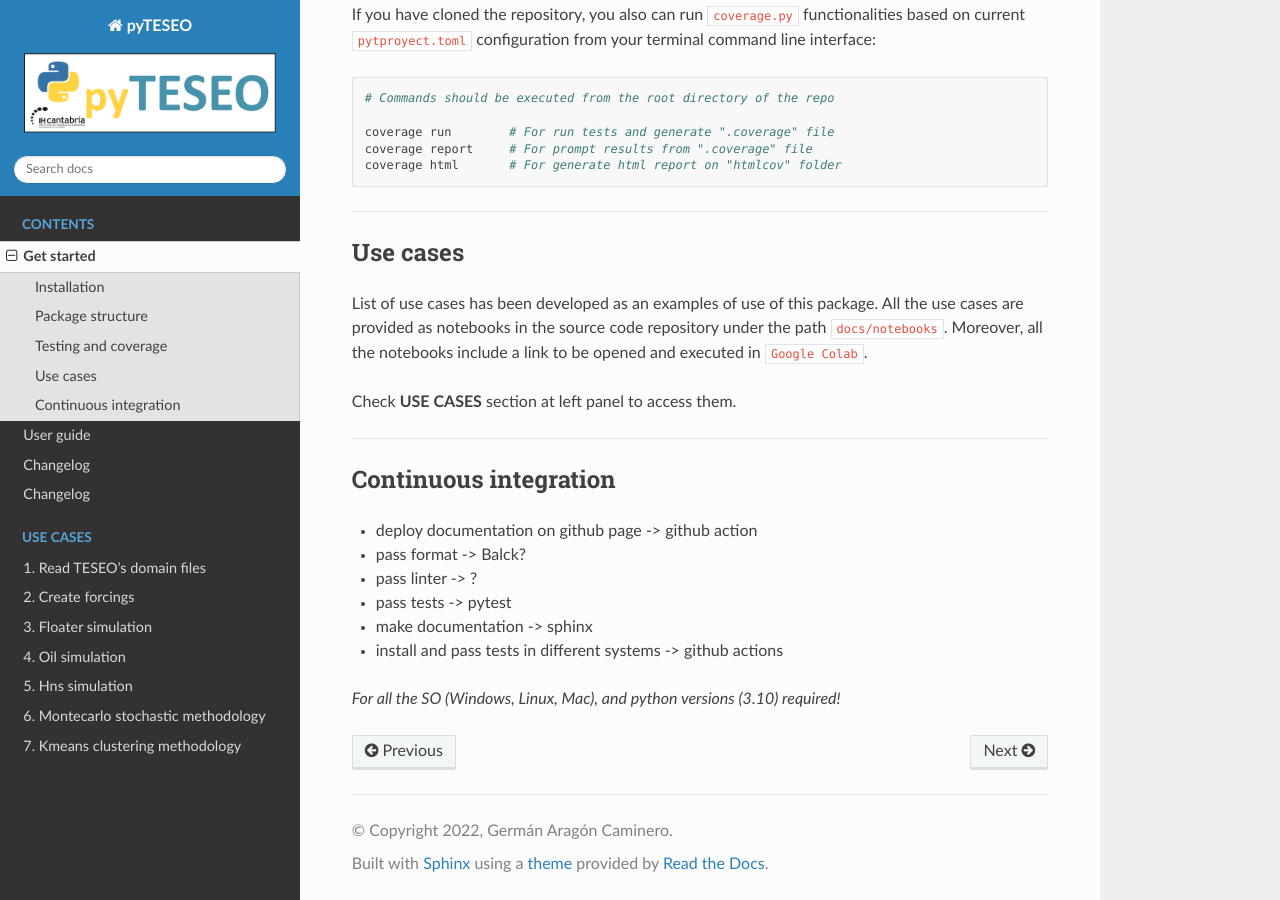
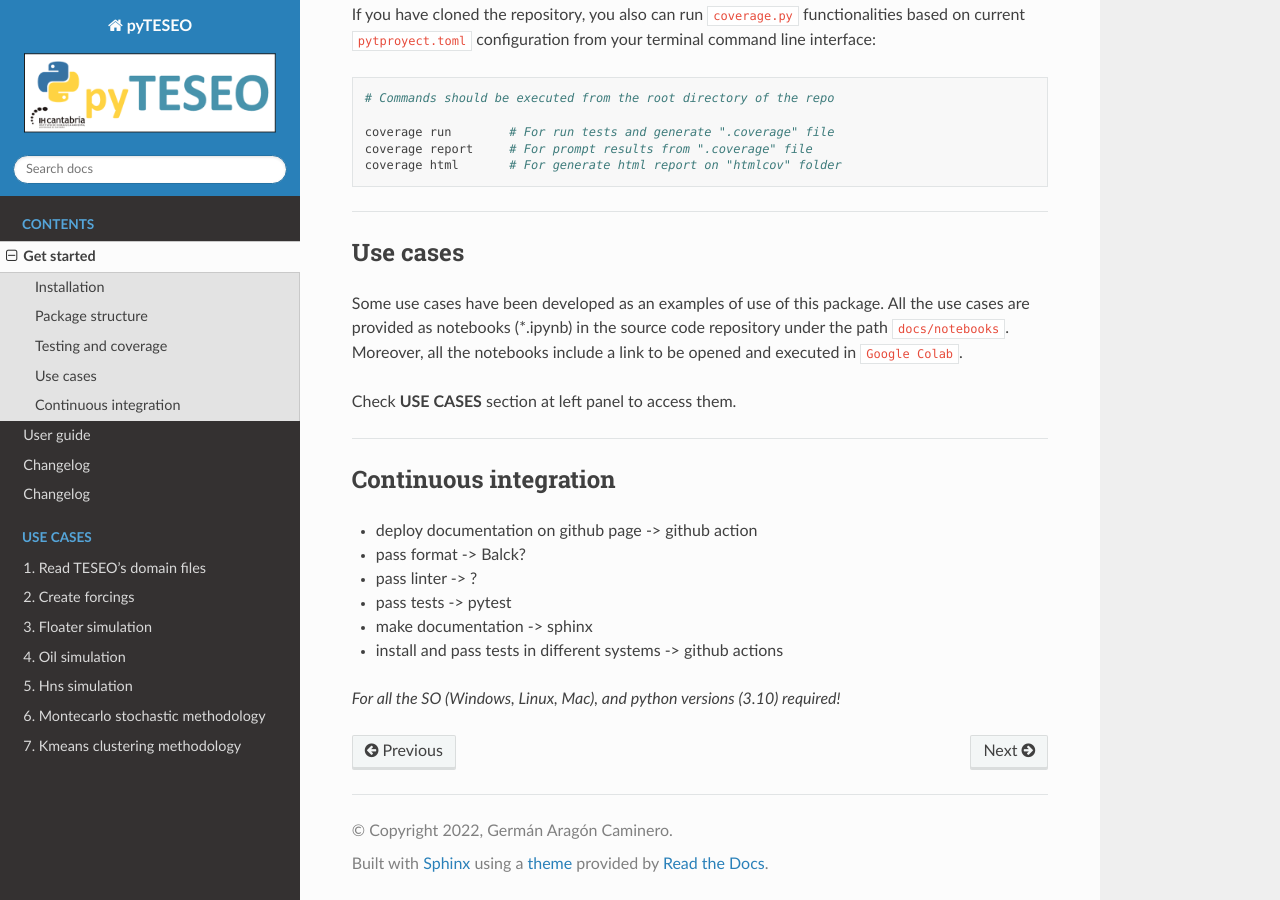
Before and after one commit to vegama/pyteseo, a Sphinx documentation site: the page built from docs/get-started.md, in a window 1280 px wide and 900 px high, scrolled down 1188 px. Built offline with Sphinx 7.4.7 and the Read the Docs theme 2.0.0, drawn with Linux system fonts in a browser that asks for light colours; pages that are not in the unit, such as notebooks, are missing from menus.

Commit message:
update docs

```diff
--- a/docs/get-started.md
+++ b/docs/get-started.md
@@ -47,8 +47,8 @@
 ---
 
 ## Use cases
-List of use cases has been developed as an examples of use of this package.
-All the use cases are provided as notebooks in the source code repository under the path `docs/notebooks`. Moreover, all the notebooks include a link to be opened and executed in `Google Colab`.
+Some use cases have been developed as an examples of use of this package.
+All the use cases are provided as notebooks (*.ipynb) in the source code repository under the path `docs/notebooks`. Moreover, all the notebooks include a link to be opened and executed in `Google Colab`.
 
 Check **USE CASES** section at left panel to access them.
 
```
Also changed, not shown: 5 other files.
